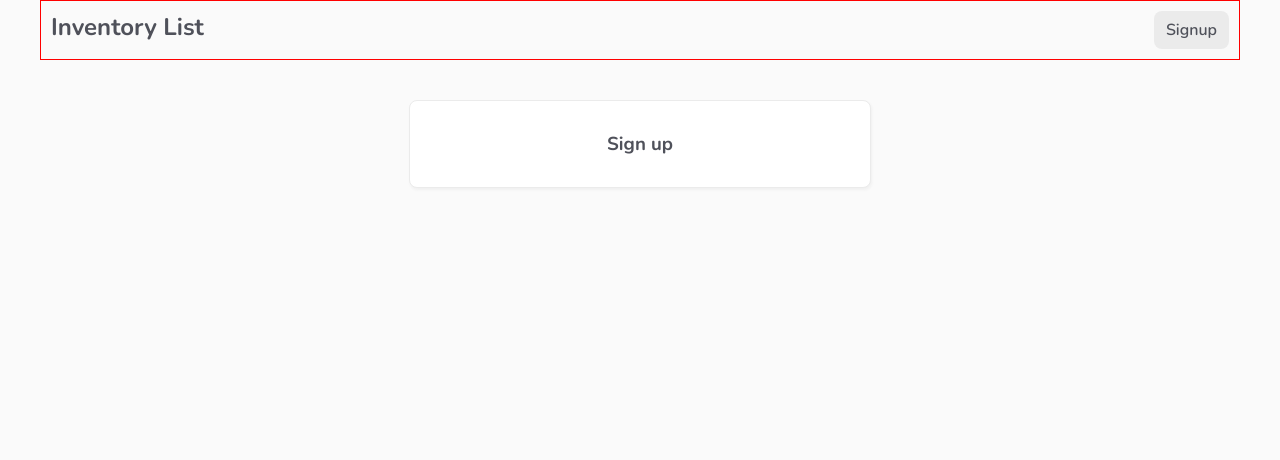
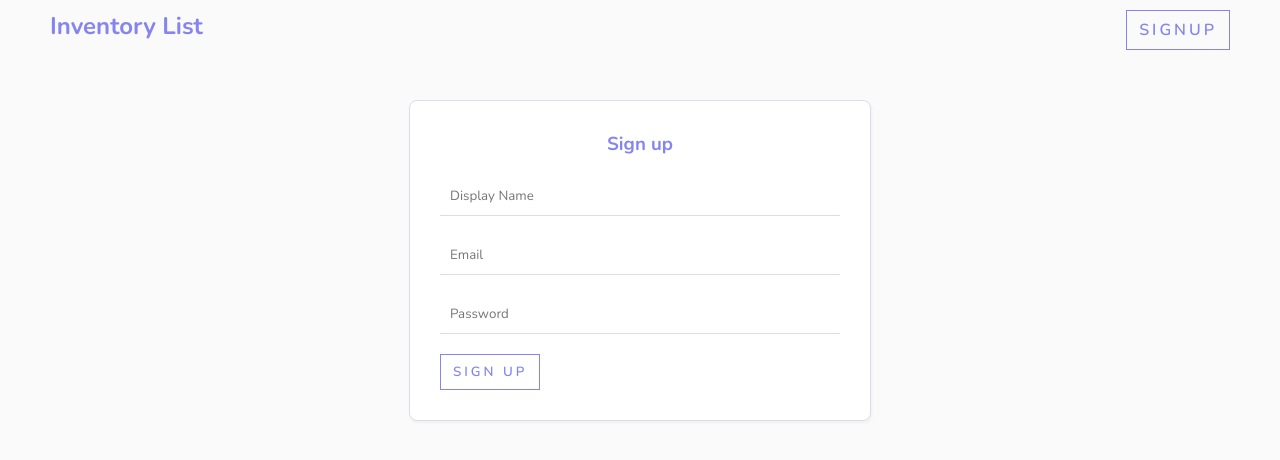
Before and after one commit to salbihmustafa/inventory-tracker, a Vue app: page /signup in a window 1280 px wide. Shown: the top 460 px of the page. Built offline with nearby package versions, Linux system fonts and the light colour scheme; no server answers.

Commit message:
updated makeup of css and signup page

```diff
--- a/src/assets/main.css
+++ b/src/assets/main.css
@@ -1,10 +1,12 @@
 /* custom font */
-@import url('https://fonts.googleapis.com/css2?family=Nunito:wght@200;300;400;600;700;800;900&display=swap');
+@import url("https://fonts.googleapis.com/css2?family=Nunito:wght@200;300;400;600;700;800;900&display=swap");
 
 /* variables */
 :root {
-    --primary: #4f515a;
-    --secondary: #ebebeb;
+  --background: #FAFAFA;
+  --primary: #8685EF;
+  --secondary: #DEDBEE;
+  --buttoncolor: #8685EF;
   --warning: #da0f41;
 }
 
@@ -12,29 +14,37 @@
 * {
   margin: 0;
   padding: 0;
-    font-family: 'Nunito', sans-serif;
+  font-family: "Nunito", sans-serif;
   color: var(--primary);
 }
 body {
-    background: #fafafa;
+  background: var(--background);
 }
 a {
   text-decoration: none;
 }
 
 /* buttons */
-  button, .btn {
-    background: var(--secondary);
-    border-radius: 8px;
-    border: 0;
+button,
+.btn {
   padding: 8px 12px;
+  color: var(--buttoncolor);
   font-weight: 600;
+  text-decoration: none;
+  text-transform: uppercase;
+  transition: 0.5s;
+  letter-spacing: 3px;
+  background: none;
+  border: 1px solid var(--buttoncolor);
   cursor: pointer;
   display: inline-block;
 }
-  button:hover, .btn:hover {
-    background: var(--primary);
-    color: white;
+button:hover,
+.btn:hover {
+  background: var(--buttoncolor);
+  color: #050801;
+  box-shadow: 0 0 5px var(--buttoncolor), 0 0 20px var(--buttoncolor), 0 0 20px var(--buttoncolor),
+    0 0 20px var(--buttoncolor);
 }
 button:disabled {
   opacity: 0.5;
@@ -49,11 +59,12 @@
   margin: 0 auto;
   padding: 30px;
   border-radius: 8px;
-    box-shadow: 1px 2px 3px rgba(50,50,50,0.05);
-    border: 1px solid  var(--secondary);
+  box-shadow: 1px 2px 3px rgba(50, 50, 50, 0.05);
+  border: 1px solid var(--secondary);
   background: white;
 }
-  input, textarea {
+input,
+textarea {
   border: 0;
   border-bottom: 1px solid var(--secondary);
   padding: 10px;
--- a/src/components/NavBar.vue
+++ b/src/components/NavBar.vue
@@ -63,7 +63,7 @@ export default {
 
 <style scoped>
 .navbar {
-  border: 1px solid red;
+  /* border: 1px solid red; */
 }
 nav {
   display: flex;
--- a/src/views/auth/Signup.vue
+++ b/src/views/auth/Signup.vue
@@ -1,12 +1,25 @@
 <template>
   <form>
       <h3>Sign up</h3>
+      <input type="text" placeholder="Display Name" v-model="displayName">
+      <input type="email" placeholder="Email" v-model="email">
+      <input type="password" placeholder="Password" v-model="password">
+      <button>Sign Up</button>
   </form>
 </template>
 
 <script>
+import { ref } from 'vue';
+import { useRouter } from 'vue-router';
+
 export default {
+  setup(){
+    const displayName = ref('');
+    const email = ref('');
+    const password = ref('');
 
+    return { displayName, email, password }
+  }
 }
 </script>
 
```
Lines whose indentation alone changed are shown as unchanged.
